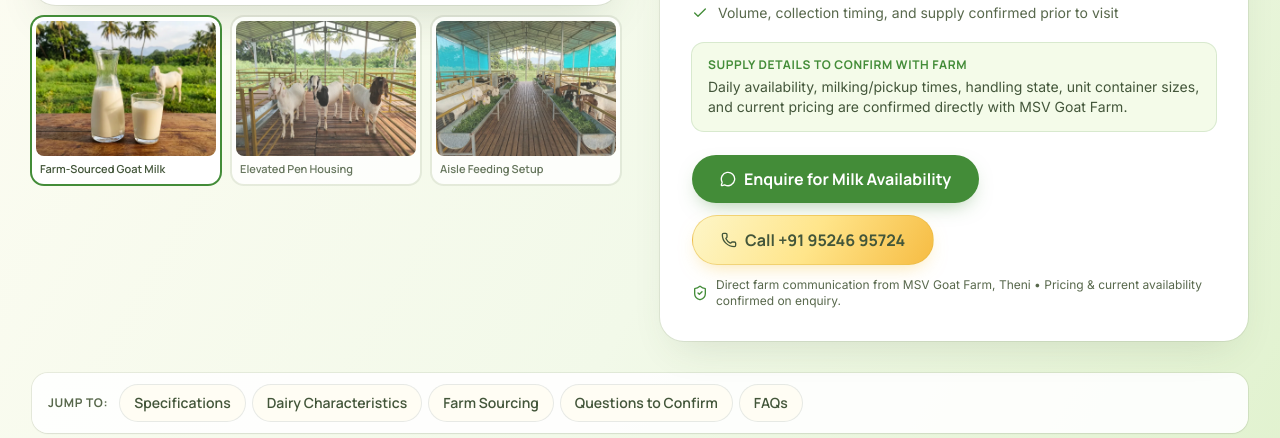
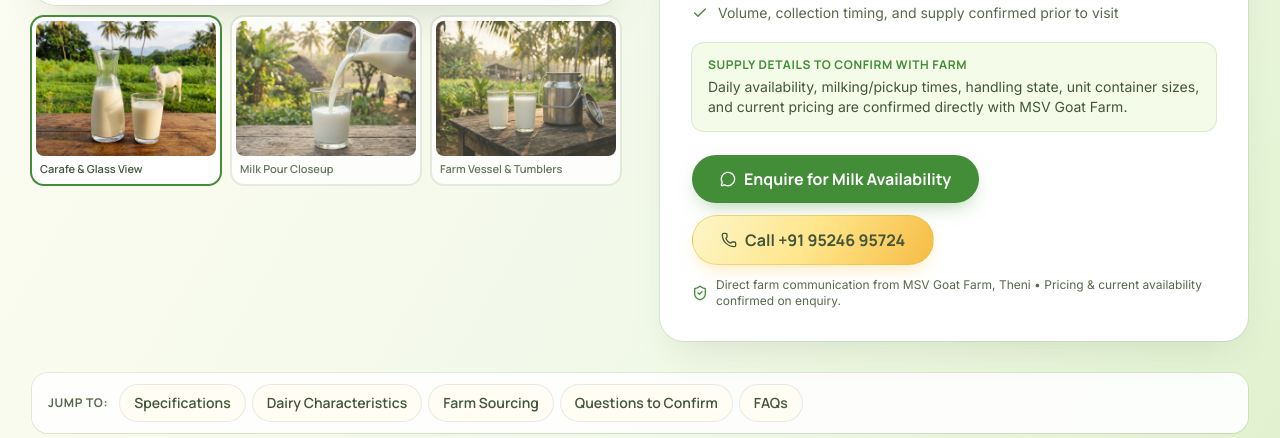
Before and after one commit to mareessakthivel/msv-goat-farm, an Astro site: page /goat-milk-theni in a window 1280 px wide. Shown: the part 659-1097 px from the top of the page. Built offline with nearby package versions, Linux system fonts and the light colour scheme; Astro itself is replaced by a stand-in of ours.

Commit message:
Add product-specific PDP gallery images for live goats, Uppukandam, and goat milk

```diff
--- a/src/pages/goat-milk-theni.astro
+++ b/src/pages/goat-milk-theni.astro
@@ -28,22 +28,22 @@ const gallery = [
     src: '/images/goat-milk/msv-goat-milk-product.webp',
     src800: '/images/goat-milk/msv-goat-milk-product-800.webp',
     alt: product.image.alt,
-    caption: 'Illustrative product photograph representing farm-sourced goat milk.',
-    label: 'Farm-Sourced Goat Milk',
+    caption: 'Illustrative product photograph representing farm-sourced goat milk in clean glass vessels.',
+    label: 'Carafe & Glass View',
   },
   {
-    src: '/images/live-goats/live-goats-elevated-shed.webp',
-    src800: '/images/live-goats/live-goats-elevated-shed-800.webp',
-    alt: 'Goats housed in raised slatted pens at MSV Goat Farm in Theni',
-    caption: 'Illustrative farm livestock view modeled on MSV Goat Farm in Theni.',
-    label: 'Elevated Pen Housing',
+    src: '/images/goat-milk/msv-goat-milk-pour.webp',
+    src800: '/images/goat-milk/msv-goat-milk-pour-800.webp',
+    alt: 'Crisp white goat milk being poured from a clear glass carafe into a glass tumbler in morning farm daylight',
+    caption: 'Illustrative close-up showing goat milk’s bright natural white colour and smooth liquid consistency.',
+    label: 'Milk Pour Closeup',
   },
   {
-    src: '/images/farm/msv-shed-interior-wooden-slats.webp',
-    src800: '/images/farm/msv-shed-interior-wooden-slats-800.webp',
-    alt: 'Central feeding aisle with galvanized feed troughs and green fodder',
-    caption: 'Illustrative view of raised slatted flooring and aisle feeding troughs.',
-    label: 'Aisle Feeding Setup',
+    src: '/images/goat-milk/msv-goat-milk-vessel.webp',
+    src800: '/images/goat-milk/msv-goat-milk-vessel-800.webp',
+    alt: 'Two unbranded glass tumblers of bright white goat milk next to a clean stainless-steel farm milk vessel on a wooden plank table',
+    caption: 'Illustrative dairy presentation alongside an unbranded stainless farm vessel in morning farm shade.',
+    label: 'Farm Vessel & Tumblers',
   },
 ];
 
--- a/src/pages/live-goats-for-sale-theni.astro
+++ b/src/pages/live-goats-for-sale-theni.astro
@@ -35,18 +35,18 @@ const gallery = [
     label: 'Herd in Elevated Pens',
   },
   {
-    src: '/images/farm/msv-shed-interior-wooden-slats.webp',
-    src800: '/images/farm/msv-shed-interior-wooden-slats-800.webp',
-    alt: 'Interior central aisle with wooden slatted floor and galvanized feed troughs',
-    caption: 'Illustrative interior view showing raised slats and aisle feeding troughs.',
-    label: 'Slatted Aisle & Troughs',
+    src: '/images/live-goats/live-goats-trough-feeding.webp',
+    src800: '/images/live-goats/live-goats-trough-feeding-800.webp',
+    alt: 'Goats standing on raised wooden slats feeding on chopped green fodder from a galvanized trough along metal rails',
+    caption: 'Illustrative feeding view showing goats eating chopped green fodder from aisle troughs on wooden slats.',
+    label: 'Trough Feeding View',
   },
   {
-    src: '/images/farm/msv-elevated-shed-exterior-ramp.webp',
-    src800: '/images/farm/msv-elevated-shed-exterior-ramp-800.webp',
-    alt: 'Exterior front view of the elevated goat shed with wide timber ramp in Theni',
-    caption: 'Illustrative exterior view showing the elevated platform and wide wooden ramp.',
-    label: 'Elevated Shed Exterior',
+    src: '/images/live-goats/live-goats-doe-and-kids.webp',
+    src800: '/images/live-goats/live-goats-doe-and-kids-800.webp',
+    alt: 'Adult doe with two young kids inside an elevated wooden-slatted pen with yellow tubular railings in Theni',
+    caption: 'Illustrative doe and kids visualization inside an open-sided raised slatted pen in Theni.',
+    label: 'Doe & Kids Pen View',
   },
 ];
 
--- a/src/pages/uppukandam-theni.astro
+++ b/src/pages/uppukandam-theni.astro
@@ -29,21 +29,21 @@ const gallery = [
     src800: '/images/uppukandam/msv-traditional-uppukandam-800.webp',
     alt: product.image.alt,
     caption: 'Illustrative product photograph representing traditional dried goat meat (Uppukandam).',
-    label: 'Uppukandam Presentation',
+    label: 'Dried Uppukandam Platter',
   },
   {
-    src: '/images/live-goats/live-goats-elevated-shed.webp',
-    src800: '/images/live-goats/live-goats-elevated-shed-800.webp',
-    alt: 'Goats inside elevated pens at MSV Goat Farm in Theni',
-    caption: 'Illustrative livestock view modeled on MSV Goat Farm in Theni, Tamil Nadu.',
-    label: 'Farm Livestock Context',
+    src: '/images/uppukandam/msv-uppukandam-cured-strips.webp',
+    src800: '/images/uppukandam/msv-uppukandam-cured-strips-800.webp',
+    alt: 'Close-up of traditional sun-cured dried goat meat strips with firm dehydrated texture on a banana leaf inside a woven tray',
+    caption: 'Close-up illustrative view highlighting the firm, low-moisture fibrous texture of cured dried goat meat.',
+    label: 'Cured Strips Closeup',
   },
   {
-    src: '/images/hero/msv-goat-farm-theni-hero.webp',
-    src800: '/images/hero/msv-goat-farm-theni-hero-800.webp',
-    alt: 'MSV Goat Farm elevated shed compound and green surroundings in Theni',
-    caption: 'Illustrative overview of MSV Goat Farm in Theni, Tamil Nadu.',
-    label: 'MSV Goat Farm, Theni',
+    src: '/images/uppukandam/msv-uppukandam-pan-fried.webp',
+    src800: '/images/uppukandam/msv-uppukandam-pan-fried-800.webp',
+    alt: 'Crispy shallow-fried Uppukandam goat meat pieces with curry leaves served in a clay bowl on a banana leaf',
+    caption: 'Illustrative traditional preparation style showing pan-fried Uppukandam (Porichathu) for rice and meals.',
+    label: 'Pan-Fried Serving',
   },
 ];
 
```
Also changed, not shown: public/images/goat-milk/msv-goat-milk-pour-800.webp (added), public/images/goat-milk/msv-goat-milk-pour.webp (added), public/images/goat-milk/msv-goat-milk-vessel-800.webp (added), public/images/goat-milk/msv-goat-milk-vessel.webp (added), public/images/live-goats/live-goats-doe-and-kids-800.webp (added), public/images/live-goats/live-goats-doe-and-kids.webp (added), public/images/live-goats/live-goats-trough-feeding-800.webp (added), public/images/live-goats/live-goats-trough-feeding.webp (added), public/images/uppukandam/msv-uppukandam-cured-strips-800.webp (added), public/images/uppukandam/msv-uppukandam-cured-strips.webp (added), public/images/uppukandam/msv-uppukandam-pan-fried-800.webp (added), public/images/uppukandam/msv-uppukandam-pan-fried.webp (added).
